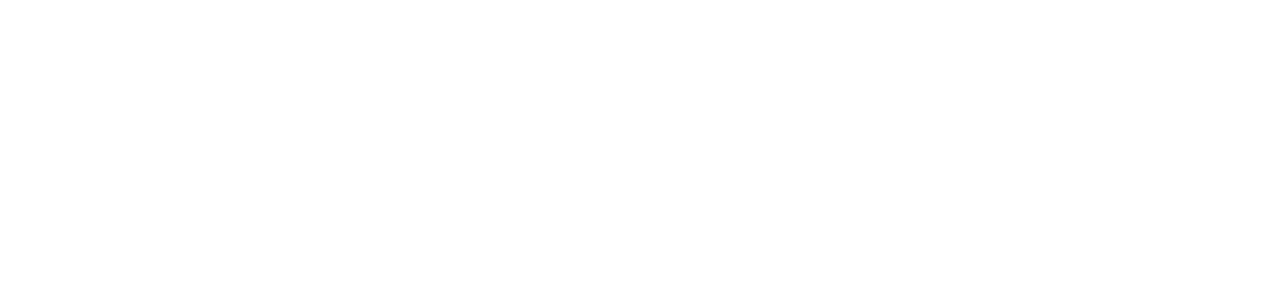
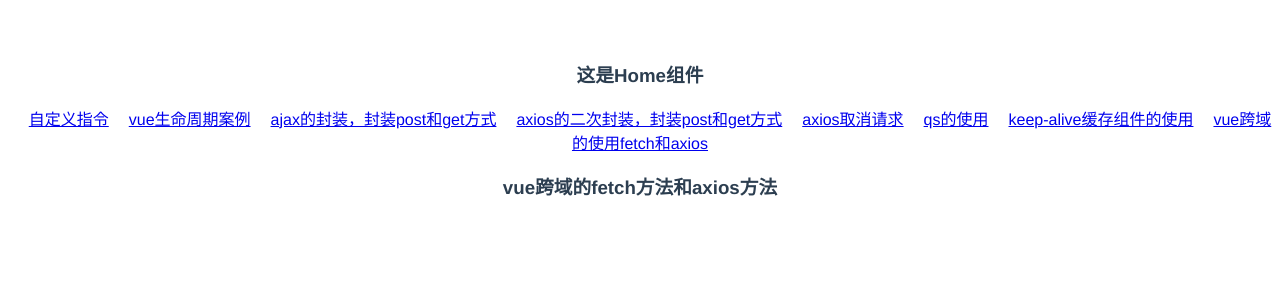
Before and after one commit to bcygsws/vue-recall, a Vue app: page /#/home/vue_cross in a window 1280 px wide. Shown: the top 300 px of the page. Built offline with nearby package versions, Linux system fonts and the light colour scheme.

Commit message:
vue请求之fetch和axios

```diff
--- a/src/components/Home.vue
+++ b/src/components/Home.vue
@@ -8,6 +8,7 @@
     <router-link to="/home/cancel_request">axios取消请求</router-link>
     <router-link to="/home/qs">qs的使用</router-link>
     <router-link to="/home/keep_alive">keep-alive缓存组件的使用</router-link>
+    <router-link to="/home/vue_cross">vue跨域的使用fetch和axios</router-link>
     <router-view></router-view>
   </div>
 </template>
--- /dev/null
+++ b/src/components/vuecross/VueCross.vue
@@ -0,0 +1,42 @@
+<template>
+  <div>
+    <h3>vue跨域的fetch方法和axios方法</h3>
+  </div>
+</template>
+
+<script>
+export default {
+  data() {
+    return {};
+  },
+  methods: {
+    /* fetch和axios实现vue跨域
+    fetch方法实现vue跨域优缺点：
+    优点：解决了“回调地狱”
+    缺点：API偏底层，需要自己封装；不带cookie,需要自己手动添加；对浏览器的支持不是那么好
+    fetch("api/server/login",{
+      methods:'post',
+      header:{
+        "Content-Type":"application/json",
+        "token":"dfsaftaafarwqw33r5t452q3a"
+      },
+      body:JSON.stringify({username:'张三',password:123})
+    }).then(result=>{
+      return result.json(); // fetch中需要两个连写的.then才能拿到结果，第一个then返回的是一个promise实例
+    }).then(data=>{
+      console.log(data);
+    });
+
+    axios方法实现vue跨域
+    优缺点：几乎完美
+    1.浏览器和Node.js端都能使用
+    2.支持promise
+    3.可以拦截请求和拦截响应
+    4.可以转换请求和响应
+    5.可以取消请求
+    6.返回数据格式自动为json
+    7.可以防止CSRF(跨域伪造请求)
+    */
+  }
+};
+</script>
--- a/src/router/index.js
+++ b/src/router/index.js
@@ -9,6 +9,7 @@ import Axios from '../components/axiopack/AxiosPack.vue';
 import CancelRequest from '../components/cancelrequest/CancelRequest.vue';
 import QS from '../components/qs/QS.vue';
 import KeepAlive from '../components/keepalive/KeepAlive.vue';
+import VueCross from '../components/vuecross/VueCross.vue';
 
 Vue.use(VueRouter);
 
@@ -45,6 +46,10 @@ const routes = [
       {
         path: '/home/keep_alive',
         component: KeepAlive
+      },
+      {
+        path: '/home/vue_cross',
+        component: VueCross
       }
     ]
   }
```
